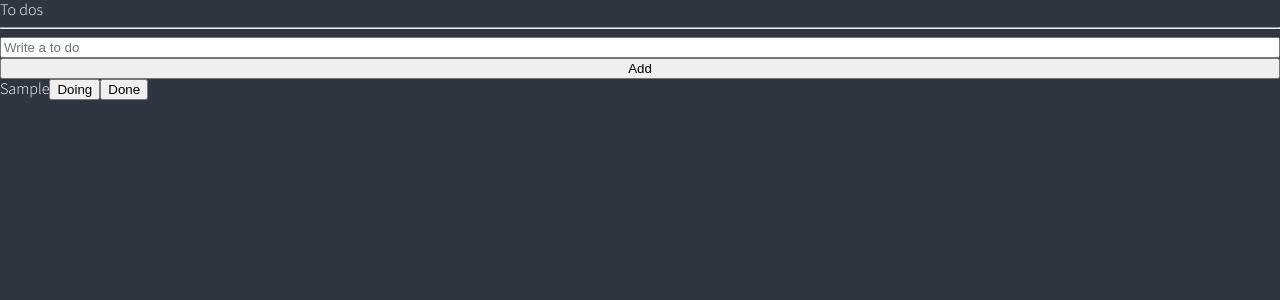
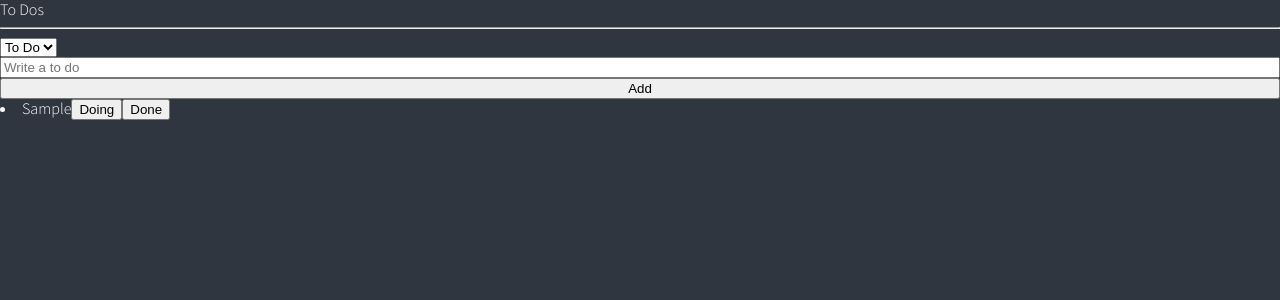
Before and after one commit to cloudgray/my-app-ts, a React (Create React App) app: page / in a window 1280 px wide. Both pictures are taken after typing "Sample" into the empty fields and a click on the button "Add". Shown: the top 300 px of the page. Built offline with nearby package versions, Linux system fonts and the light colour scheme.

Commit message:
ToDo List 1차 작업 완료

```diff
--- a/src/atoms.tsx
+++ b/src/atoms.tsx
@@ -1,10 +1,21 @@
 import { atom, selector } from "recoil";
+
+export enum Categories {
+  "TO_DO" = "TO_DO",
+  "DOING" = "DOING",
+  "DONE" = "DONE",
+}
 
 export interface IToDo {
   text: string;
   id: number;
-  category: "TO_DO" | "DOING" | "DONE";
+  category: Categories;
 }
+
+export const categoryState = atom<Categories>({
+  key: "category",
+  default: Categories.TO_DO,
+});
 
 export const toDoState = atom<IToDo[]>({
   key: "toDo",
@@ -13,8 +24,9 @@
 
 export const toDoSelector = selector({
   key: "toDoSelector",
-  get: ({get}) => {
-    const toDos = get(toDoState)
-    return "hello";
-  }
-})
+  get: ({ get }) => {
+    const toDos = get(toDoState);
+    const category = get(categoryState);
+    return toDos.filter((toDo) => toDo.category === category);
+  },
+});
--- a/src/components/CreateToDo.tsx
+++ b/src/components/CreateToDo.tsx
@@ -1,6 +1,6 @@
 import { useForm } from "react-hook-form";
-import { useSetRecoilState } from "recoil";
-import { toDoState } from "../atoms";
+import { useRecoilValue, useSetRecoilState } from "recoil";
+import { categoryState, toDoState } from "../atoms";
 
 interface IForm {
   toDo: string;
@@ -8,11 +8,11 @@
 
 function CreateToDo() {
   const setToDos = useSetRecoilState(toDoState);
+  const category = useRecoilValue(categoryState);
   const { register, handleSubmit, setValue } = useForm<IForm>();
-
   const handleValid = ({ toDo }: IForm) => {
     setToDos((oldToDos) => [
-      { text: toDo, id: Date.now(), category: "TO_DO" },
+      { text: toDo, id: Date.now(), category: category },
       ...oldToDos,
     ]);
     setValue("toDo", "");
--- a/src/components/ToDo.tsx
+++ b/src/components/ToDo.tsx
@@ -1,10 +1,5 @@
 import { useSetRecoilState } from "recoil";
-import { IToDo, toDoState } from "../atoms";
-
-const food = ["pizza", "mango", "kimchi", "kimbab"]
-const front = ["pizza"]
-const back = ["kimchi", "kimbab"]
-const finalPart = [...front, "gam", ...back]
+import { Categories, IToDo, toDoState } from "../atoms";
 
 function ToDo({ text, category, id }: IToDo) {
   const setToDos = useSetRecoilState(toDoState);
@@ -12,28 +7,32 @@
     const {
       currentTarget: { name },
     } = event;
-    setToDos(oldToDos => {
-      const targetIndex = oldToDos.findIndex(toDo => toDo.id === id)
-      const newToDo = {text, id, category: name as any}
+    setToDos((oldToDos) => {
+      const targetIndex = oldToDos.findIndex((toDo) => toDo.id === id);
+      const newToDo = { text, id, category: name as any };
 
-      return [...oldToDos.slice(0, targetIndex), newToDo, ...oldToDos.slice(targetIndex+1)]
-    })
+      return [
+        ...oldToDos.slice(0, targetIndex),
+        newToDo,
+        ...oldToDos.slice(targetIndex + 1),
+      ];
+    });
   };
   return (
     <li>
       <span>{text}</span>
-      {category !== "DOING" && (
-        <button name="DOING" onClick={onClick}>
+      {category !== Categories.TO_DO && (
+        <button name={Categories.TO_DO} onClick={onClick}>
+          To Do
+        </button>
+      )}
+      {category !== Categories.DOING && (
+        <button name={Categories.DOING} onClick={onClick}>
           Doing
         </button>
       )}
-      {category !== "TO_DO" && (
-        <button name="TO_DO" onClick={onClick}>
-          To Do
-        </button>
-      )}
-      {category !== "DONE" && (
-        <button name="DONE" onClick={onClick}>
+      {category !== Categories.DONE && (
+        <button name={Categories.DONE} onClick={onClick}>
           Done
         </button>
       )}
--- a/src/components/ToDoList.tsx
+++ b/src/components/ToDoList.tsx
@@ -1,23 +1,32 @@
+import React from "react";
 import { useForm } from "react-hook-form";
 import { useRecoilState, useRecoilValue } from "recoil";
-import { toDoSelector, toDoState } from "../atoms";
+import { Categories, categoryState, toDoSelector, toDoState } from "../atoms";
 import CreateToDo from "./CreateToDo";
 import ToDo from "./ToDo";
 
 function ToDoList() {
-  const toDos = useRecoilValue(toDoState);
-  const selectorOutput = useRecoilValue(toDoSelector)
-  console.log(selectorOutput)
+  const toDos = useRecoilValue(toDoSelector);
+  const [category, setCategory] = useRecoilState(categoryState);
+  const onInput = (event: React.FormEvent<HTMLSelectElement>) => {
+    setCategory(event.currentTarget.value as any);
+  };
+  console.log(toDos);
   return (
     <div>
-      <h1>To dos</h1>
+      <h1>To Dos</h1>
       <hr />
+      <form>
+        <select value={category} onInput={onInput}>
+          <option value={Categories.TO_DO}>To Do</option>
+          <option value={Categories.DOING}>Doing</option>
+          <option value={Categories.DONE}>Done</option>
+        </select>
+      </form>
       <CreateToDo />
-      <ul>
-        {toDos.map((toDo) => (
-          <ToDo key={toDo.id} {...toDo} />
-        ))}
-      </ul>
+      {toDos?.map((toDo) => (
+        <ToDo key={toDo.id} {...toDo} />
+      ))}
     </div>
   );
 }
```
